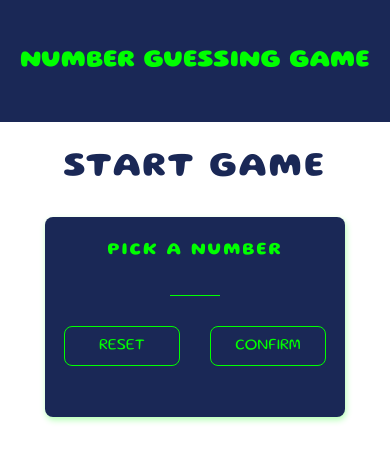
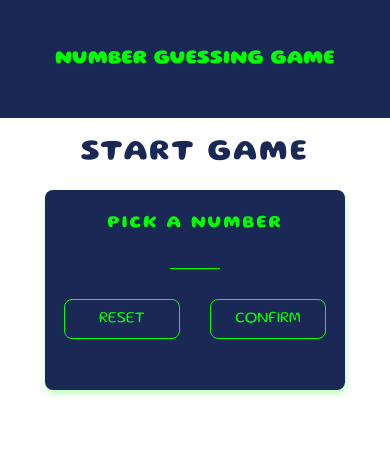
Before and after one commit to Gilmara-Git/V2_NumberGuessingGame, a React Native app: screen / in a window 390 px wide. Shown: the top 462 px of the page. Built offline with nearby package versions, Linux system fonts and the light colour scheme.

Commit message:
Adjusted StartGameScreen to fit components on smaller devices width: 320 and height: 533

```diff
--- a/Screens/StartGame/StartGame.js
+++ b/Screens/StartGame/StartGame.js
@@ -1,4 +1,4 @@
-import React, { useState } from "react";
+import React, { useState, useEffect } from "react";
 import {
   View,
   Text,
@@ -6,7 +6,10 @@ import {
   Alert,
   Keyboard,
   TouchableWithoutFeedback,
+  Dimensions,
+  ScrollView,
 } from "react-native";
+
 import MainTitle from "../../src/components/MainTitle/MainTitle";
 import Card from "../../src/components/Card/Card";
 import ButtonComponent from "../../src/components/ButtonComponent/ButtonComponent";
@@ -15,8 +18,22 @@ import Themes from "../../themes/themes";
 
 const StartGame = (props) => {
   const [initialNumber, setInitialNumber] = useState();
-  const [userConfirmation, setUserConfirmation] = useState(false);
+  // const [userConfirmation, setUserConfirmation] = useState(false);
   const [confirmedNumber, setConfirmedNumber] = useState();
+  const [deviceHeight, setDeviceHeight] = useState(
+    Dimensions.get("window").height
+  );
+
+  useEffect(() => {
+    const updateHeight = () => {
+      setDeviceHeight(Dimensions.get("window").height);
+    };
+
+    Dimensions.addEventListener("change", updateHeight);
+    return () => {
+      Dimensions.removeEventListener("change", updateHeight);
+    };
+  });
 
   const textChangeHandler = (numberEntered) => {
     setInitialNumber(numberEntered.replace(/[\D]/g, ""));
@@ -37,7 +54,7 @@ const StartGame = (props) => {
       ]);
       return;
     }
-    setUserConfirmation(true);
+    // setUserConfirmation(true);
     setConfirmedNumber(chosenNumber);
     setInitialNumber("");
     Keyboard.dismiss();
@@ -46,7 +63,12 @@ const StartGame = (props) => {
   let displayConfirmedNumber;
   if (confirmedNumber) {
     displayConfirmedNumber = (
-      <Card style={styles.confirmedNumberContainer}>
+      <Card
+        style={{
+          ...styles.confirmedNumberContainer,
+          margin: deviceHeight > 500 ? 10 : 20,
+        }}
+      >
         <View style={styles.displayeNumber}>
           <MainTitle style={styles.numberTitle}>YOUR NUMBER:</MainTitle>
           <View style={styles.showNumber}>
@@ -71,13 +93,21 @@ const StartGame = (props) => {
   };
 
   return (
+    <ScrollView>
       <TouchableWithoutFeedback
         onPress={() => {
           Keyboard.dismiss();
         }}
       >
         <View style={styles.startGameContainer}>
-        <MainTitle>START GAME</MainTitle>
+          <MainTitle
+            style={{
+              fontSize: deviceHeight > 500 ? 30 : 35,
+              marginBottom: deviceHeight > 500 ? 2 : 25,
+            }}
+          >
+            START GAME
+          </MainTitle>
           <Card style={styles.card}>
             <MainTitle style={styles.mainTitleContainer}>
               <Text style={styles.mainTitletext}>PICK A NUMBER</Text>
@@ -89,7 +119,9 @@ const StartGame = (props) => {
               />
               <View style={styles.buttonsContainer}>
                 <View style={styles.buttonSize}>
-                <ButtonComponent onPress={resetHandler}>RESET</ButtonComponent>
+                  <ButtonComponent onPress={resetHandler}>
+                    RESET
+                  </ButtonComponent>
                 </View>
                 <View style={styles.buttonSize}>
                   <ButtonComponent onPress={confirmHandler}>
@@ -102,6 +134,7 @@ const StartGame = (props) => {
           {displayConfirmedNumber}
         </View>
       </TouchableWithoutFeedback>
+    </ScrollView>
   );
 };
 
@@ -139,7 +172,7 @@ const styles = StyleSheet.create({
   confirmedNumberContainer: {
     width: 300,
     height: 200,
-    marginTop: 20,
+    margin: 20,
   },
   displayeNumber: {
     alignItems: "center",
--- a/src/components/Header/Header.js
+++ b/src/components/Header/Header.js
@@ -1,12 +1,37 @@
-import React from "react";
+import React, { useState, useEffect } from "react";
 
-import { View, Text, StyleSheet } from "react-native";
+import {
+  View,
+  Text,
+  StyleSheet,
+  Dimensions
+
+} from "react-native";
 import Themes from "../../../themes/themes";
 
 const Header = (props) => {
+  const [deviceWidth, setDeviceWidth] = useState(Dimensions.get('window').width);
+  const [deviceHeight, setDeviceHeight] = useState(Dimensions.get('window').height);
+
+  console.log(deviceWidth)
+  console.log(deviceHeight)
+
+
+useEffect(()=>{
+  const updateDimensions = ()=>{
+    setDeviceWidth(Dimensions.get('window').width);
+    setDeviceHeight(Dimensions.get('window').height);
+  }
+
+  Dimensions.addEventListener("change", updateDimensions);
+  return ()=>{
+    Dimensions.removeEventListener("change", updateDimensions);
+  }
+});
+
   return (
     <View style={styles.container}>
-      <Text style={styles.text}>{props.title}</Text>
+      <Text style={{...styles.text, fontSize: deviceWidth >= 320 ? 20 : 25}}>{props.title}</Text>
     </View>
   );
 };
@@ -20,7 +45,6 @@ const styles = StyleSheet.create({
   },
   text: {
     color: Themes.colors.limeGreen,
-    fontSize: 25,
     fontFamily: Themes.fonts.glutenExtraBold,
   },
 });
--- a/src/components/MainTitle/MainTitle.js
+++ b/src/components/MainTitle/MainTitle.js
@@ -18,7 +18,7 @@ const styles = StyleSheet.create({
     marginBottom: 25,
   },
   title: {
-    marginTop: 20,
+    marginTop: 1,
     fontFamily: Themes.fonts.glutenBold,
     color: Themes.colors.darkBlue,
     fontSize: 35,
```
Lines whose indentation alone changed are shown as unchanged.
